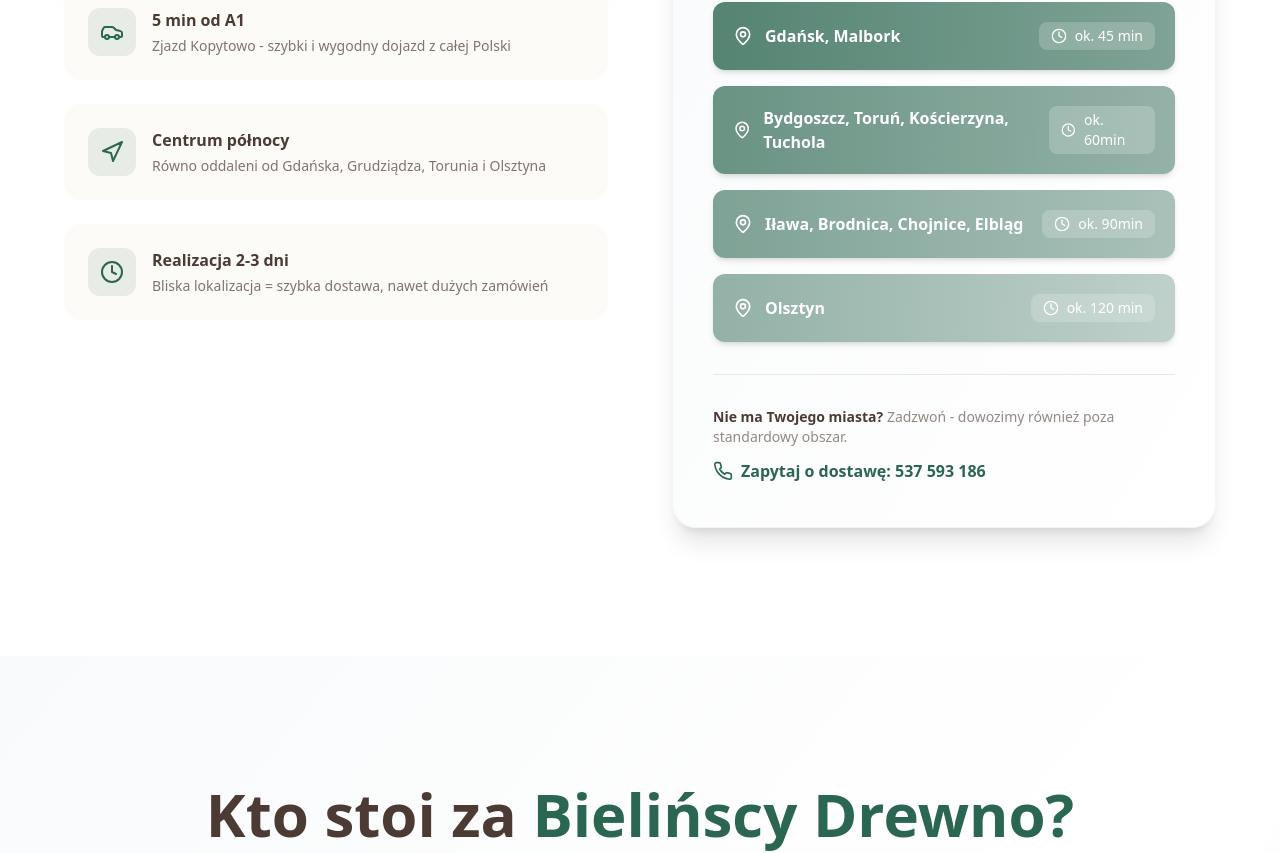
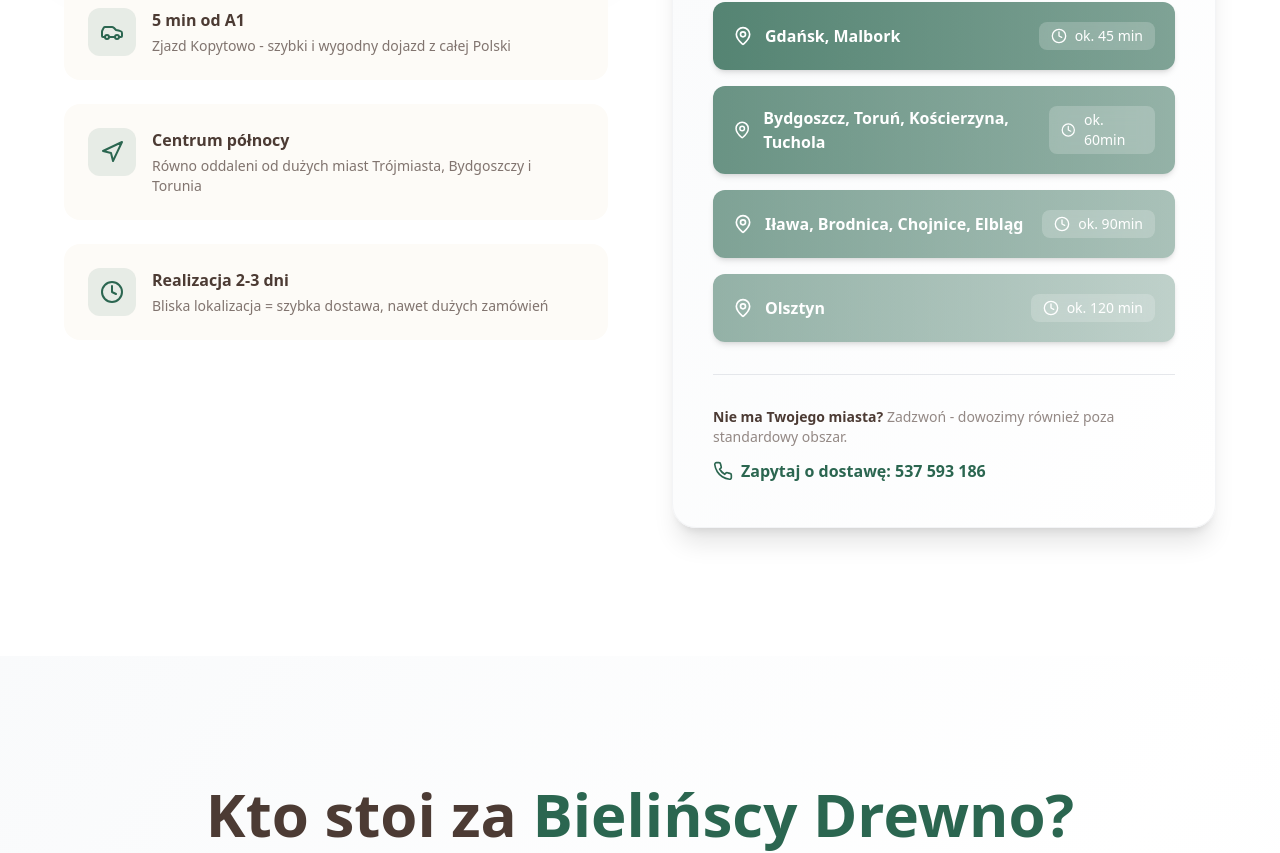
Before and after one commit to smart-marketing/bielinscy-drewno, a Next.js app: page /o-nas in a window 1280 px wide. Shown: the part 4165-5018 px from the top of the page. Built offline with nearby package versions, Linux system fonts and the light colour scheme; a web font is replaced by a local one.

Commit message:
poprawki

```diff
--- a/src/components/about/AboutCTA.tsx
+++ b/src/components/about/AboutCTA.tsx
@@ -77,7 +77,7 @@
                 <div className="flex-grow">
                   <h3 className="text-xl font-bold text-white mb-2">Zadzwoń teraz</h3>
                   <p className="text-2xl font-bold text-white mb-1">537 593 186</p>
-                  <p className="text-sm text-white/70">Pon-Pt 7:00-17:00, Sob 8:00-14:00</p>
+                  <p className="text-sm text-white/70">Pon-Pt 8:00-16:00, Sob 8:00-13:00</p>
                 </div>
                 <ArrowRight className="w-6 h-6 text-white/60 group-hover:text-white group-hover:translate-x-2 transition-all" />
               </div>
--- a/src/components/about/Location.tsx
+++ b/src/components/about/Location.tsx
@@ -25,7 +25,7 @@
     {
       icon: Navigation,
       title: "Centrum północy",
-      description: "Równo oddaleni od Gdańska, Grudziądza, Torunia i Olsztyna"
+      description: "Równo oddaleni od dużych miast Trójmiasta, Bydgoszczy i Torunia"
     },
     {
       icon: Clock,
```
